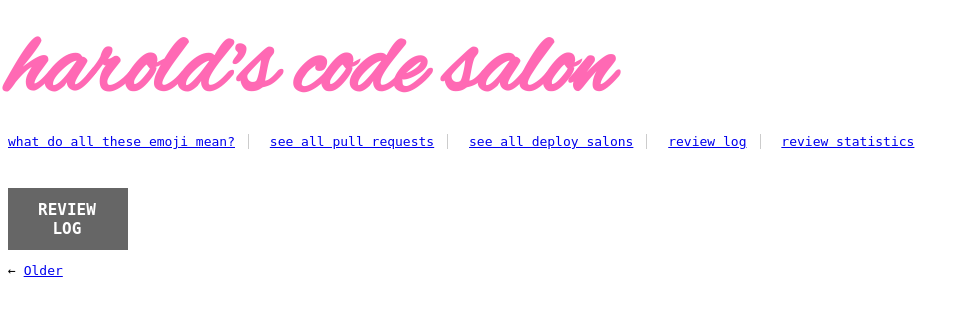
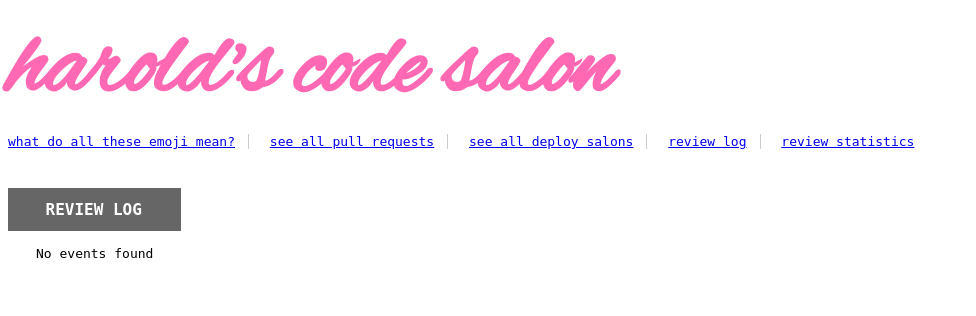
Before and after one commit to spladug/harold, a Python web app: template salon/templates/log.html in a window 1280 px wide. Shown: the top 316 px of the page, without its empty margins (0-976 px from the left). Run offline with Jinja, Linux system fonts and the light colour scheme; the template is opened without the code that fills it, so the values that code supplies are empty.

Commit message:
Guard against empty lists

```diff
--- a/salon/templates/log.html
+++ b/salon/templates/log.html
@@ -5,6 +5,7 @@
 
 <table>
   <caption>Review Log</caption>
+{% if events: %}
 {% for event in events: %}
   <tr>
     <td>{{ utils.timestamp(event.timestamp) }}</td>
@@ -35,11 +36,18 @@
     </td>
   </tr>
 {% endfor %}
+{% else %}
+  <tr>
+    <td colspan="4">No events found</td>
+  </tr>
+{% endif %}
 </table>
 
 <nav class="pagination">
   <ol>
+    {% if events: %}
     <li>← <a href="{{ url_for("log", before=events[-1].timestamp.replace(microsecond=0).isoformat(), count=count, event_types=event_types) }}">Older</a>
+    {% endif %}
     {% if before: %}
     <li><a href="{{ url_for("log", count=count, event_types=event_types) }}">Back to the present</a> →
     {% endif %}
```
